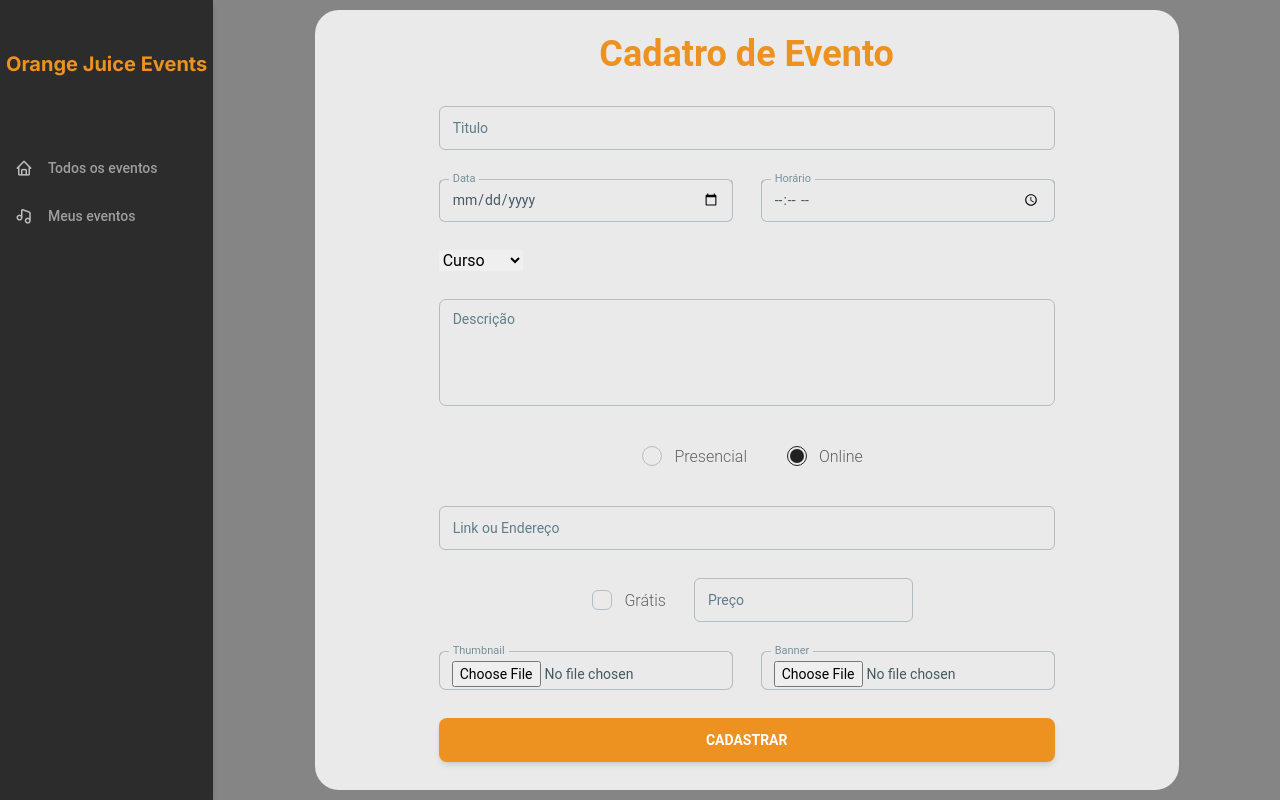
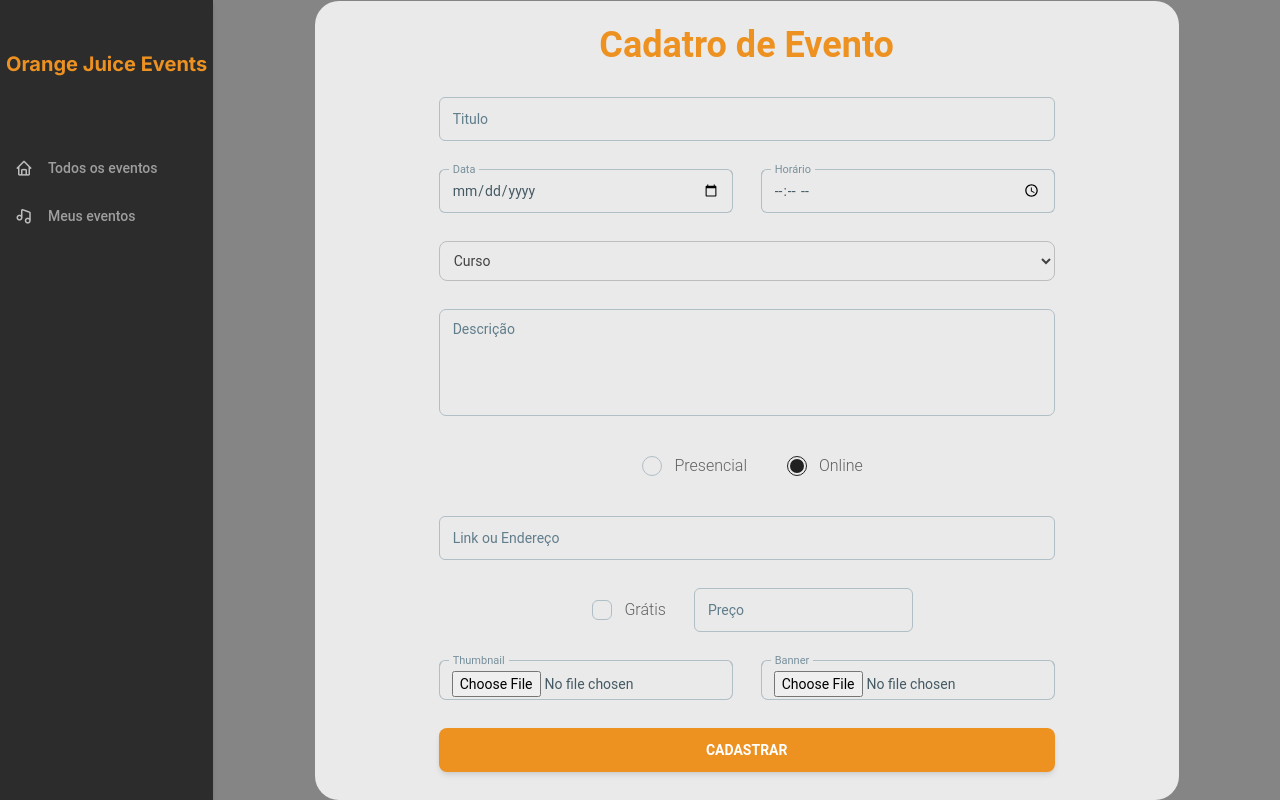
Before and after one commit to shifaltz/OrangeBanana, a React (Vite) app in the folder frontend/: page /register-events in a window 1280 px wide. Built offline with nearby package versions, Linux system fonts and the light colour scheme.

Commit message:
feat: adding style to select input

```diff
--- a/frontend/src/pages/RegisterEvents/index.tsx
+++ b/frontend/src/pages/RegisterEvents/index.tsx
@@ -101,7 +101,7 @@ function RegisterEvents() {
                     <Input onChange={(e) => setTime(e.target.value)} name="time" crossOrigin={undefined} type="time" variant="outlined" label="Horário" color="orange" size="lg"/>
                   </div>
                 <div className="flex flex-row gap-7">
-                    <select onChange={handleChange} name="type" id="event-type">
+                    <select className="bg-[#EAEAEA] border border-gray-400 text-gray-800 text-sm rounded-lg focus:ring-blue-500 focus:border-blue-500 block w-full p-2.5 dark:bg-gray-700 dark:border-gray-600 dark:placeholder-gray-400 dark:text-white dark:focus:ring-blue-500 dark:focus:border-blue-500" onChange={handleChange} name="type" id="event-type">
                       <option value="course">Curso</option>
                       <option value="class">Aula</option>
                       <option value="mentoring">Mentoria</option>
```
